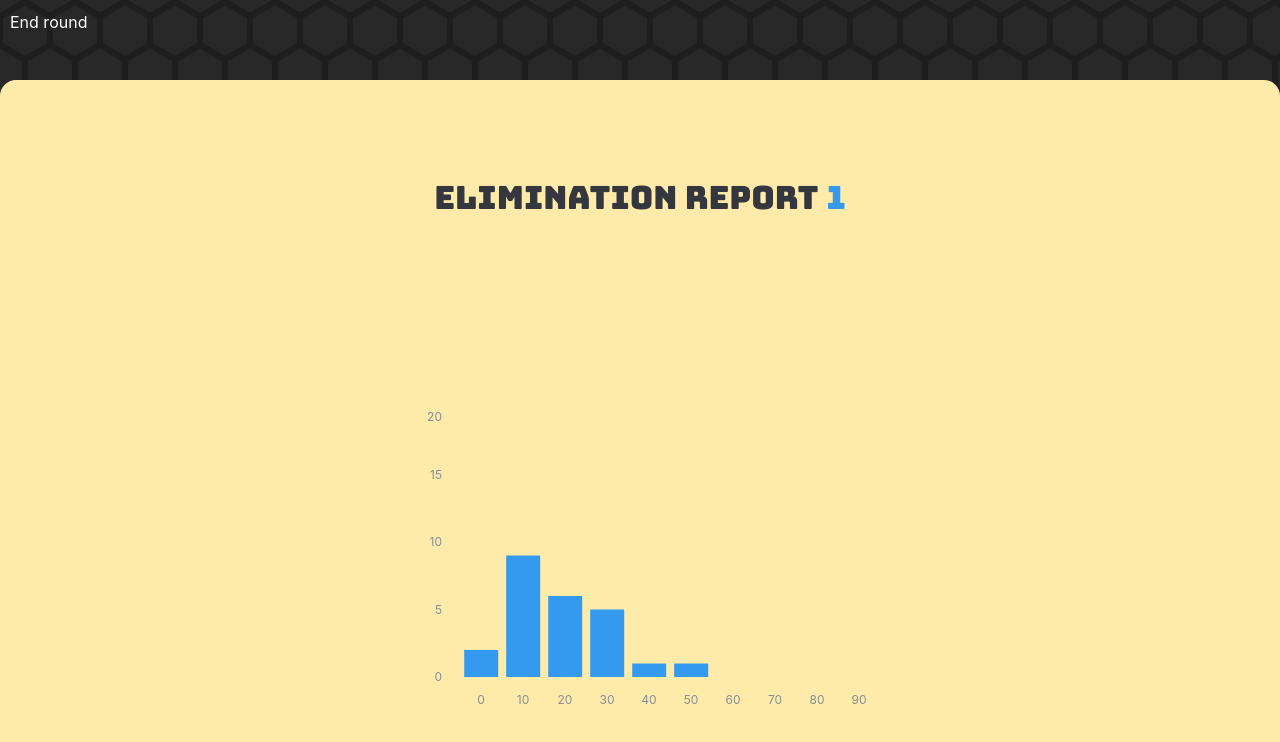
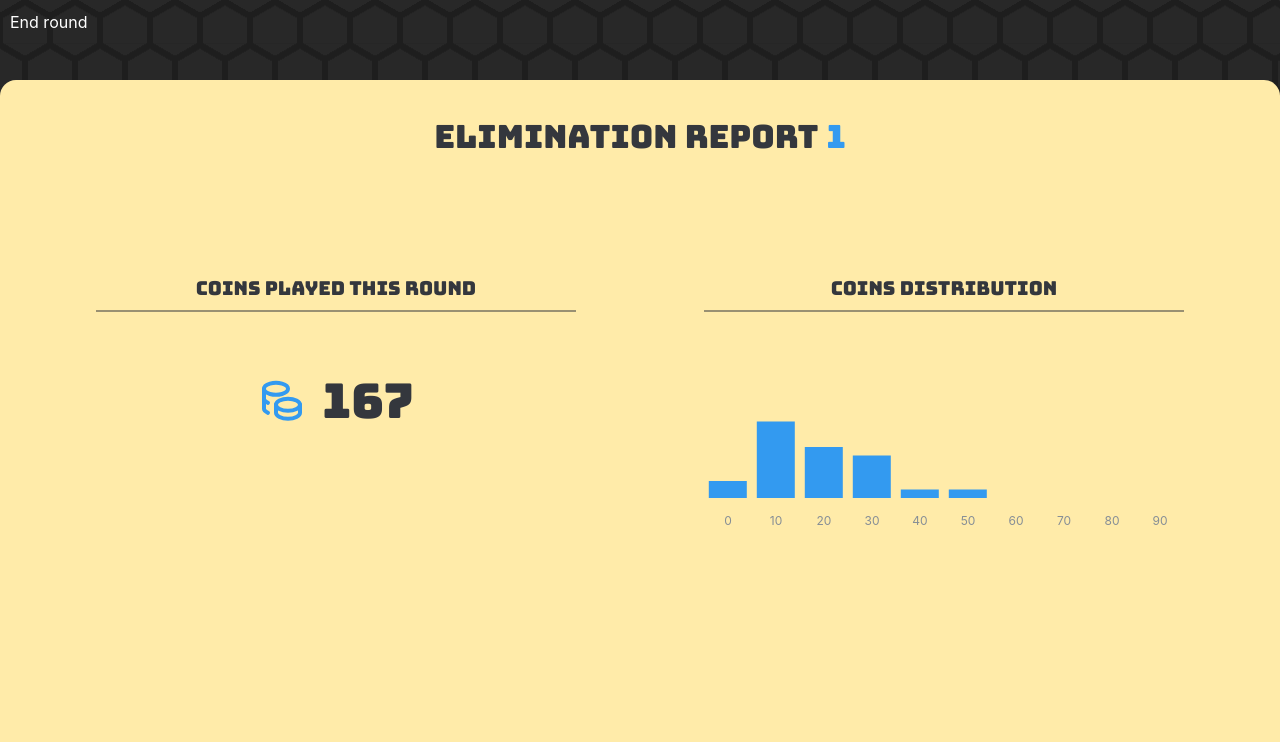
Before and after one commit to Olaelve5/coingame, a Next.js app in the folder app/: page /testing in a window 1280 px wide. Both pictures are taken after a click on the button "End round". Shown: the top 742 px of the page. Built offline with nearby package versions, Linux system fonts and the light colour scheme.

Commit message:
feat: enhance EliminationReport with coins played display and update styles

```diff
--- a/app/src/components/host/game/EliminationReport/EliminationReport.tsx
+++ b/app/src/components/host/game/EliminationReport/EliminationReport.tsx
@@ -2,6 +2,7 @@ import styles from "../../styles/EliminationReport.module.css";
 import { motion } from "framer-motion";
 import PlayedCoinsChart from "./PlayedCoinsChart";
 import { useMantineTheme } from "@mantine/core";
+import { IconCoins } from "@tabler/icons-react";
 
 const EliminationReport = () => {
   const theme = useMantineTheme();
@@ -19,7 +20,16 @@ const EliminationReport = () => {
           1
         </h2>
       </div>
-      <PlayedCoinsChart />
+      <div className={styles.dataContainer}>
+        <div className={styles.coinsPlayedContainer}>
+          <h3>Coins played this round</h3>
+          <div>
+            <IconCoins className={styles.coinsIcon} color={theme.colors.blue[5]} />
+            <h2>167</h2>
+          </div>
+        </div>
+        <PlayedCoinsChart />
+      </div>
     </motion.div>
   );
 };
--- a/app/src/components/host/game/EliminationReport/PlayedCoinsChart.tsx
+++ b/app/src/components/host/game/EliminationReport/PlayedCoinsChart.tsx
@@ -13,14 +13,17 @@ const PlayedCoinsChart = () => {
 
   return (
     <div className={styles.container}>
+      <h3 className={styles.title}>Coins Distribution</h3>
       <BarChart
-        h={300}
+        h={200}
         data={data}
         dataKey="intervalLow"
+        className={styles.chart}
         yAxisProps={{ domain: [0, 20] }}
         series={[{ name: "count", color: "blue.5" }]}
         tickLine="none"
         gridAxis="none"
+        withYAxis={false}
       />
     </div>
   );
--- a/app/src/components/host/game/EliminationReport/styles/PlayedcoinsChart.module.css
+++ b/app/src/components/host/game/EliminationReport/styles/PlayedcoinsChart.module.css
@@ -1,5 +1,21 @@
 .container {
-    display: flex;
-    width: 100%;
-    max-width: 30rem;
+  display: flex;
+  width: 50%;
+  flex-direction: column;
+  align-items: center;
+  justify-content: center;
+  gap: 1rem;
 }
+
+.chart {
+  max-width: 30rem;
+}
+
+.title {
+  border-bottom: 0.15rem solid rgba(52, 55, 61, 0.5);
+  width: 100%;
+  max-width: 30rem;
+  text-align: center;
+  font-size: 1.2rem;
+  padding-bottom: 0.4rem;
+}
--- a/app/src/components/host/styles/EliminationReport.module.css
+++ b/app/src/components/host/styles/EliminationReport.module.css
@@ -3,9 +3,10 @@
   width: 100vw;
   height: 100vh;
   top: 5rem;
+  padding: 2rem;
   padding-bottom: 5rem;
   align-items: center;
-  justify-content: space-around;
+  gap: 2rem;
   display: flex;
   flex-direction: column;
   background-color: rgb(255, 235, 169);
@@ -20,6 +21,8 @@
   align-items: center;
   justify-content: center;
   gap: 0.5rem;
+
+  margin-bottom: 5rem;
 }
 
 .title {
@@ -30,3 +33,44 @@
   font-size: 2rem;
   color: var(--accent);
 }
+
+.dataContainer {
+  display: flex;
+  align-items: center;
+  width: 100%;
+  justify-content: space-around;
+  max-width: 90rem;
+}
+
+.coinsPlayedContainer {
+  display: flex;
+  flex-direction: column;
+  align-items: center;
+  height: 100%;
+  width: 50%;
+  position: relative;
+
+  div {
+    display: flex;
+    align-items: center;
+    gap: 1rem;
+    font-size: 3rem;
+    position: absolute;
+    top: 50%;
+    transform: translateY(-50%);
+  }
+
+  h3 {
+    width: 100%;
+    max-width: 30rem;
+    border-bottom: 0.15rem solid rgba(52, 55, 61, 0.5);
+    text-align: center;
+    font-size: 1.2rem;
+    padding-bottom: 0.4rem;
+  }
+}
+
+.coinsIcon {
+  width: 3rem;
+  height: 3rem;
+}
```
